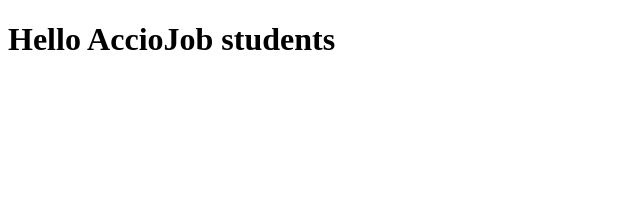
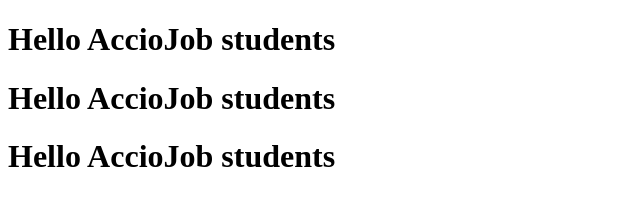
Before and after one commit to AYUSHBANSAL-hub/Contest-1-repo, a plain HTML site: page index.html in a window 1280 px wide. Shown: the whole page, without its empty margins (0-640 px from the left). Drawn offline with Linux system fonts and the light colour scheme.

Commit message:
added 2 headings

```diff
--- a/index.html
+++ b/index.html
@@ -8,5 +8,7 @@
 </head>
 <body>
     <h1> Hello AccioJob students</h1>
+    <h1> Hello AccioJob students</h1>
+    <h1> Hello AccioJob students</h1>
 </body>
 </html>
```
